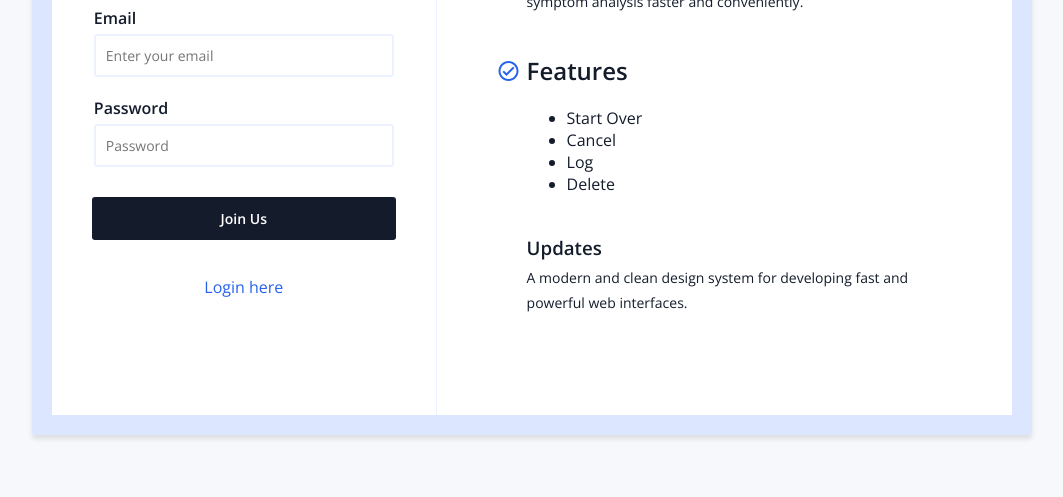
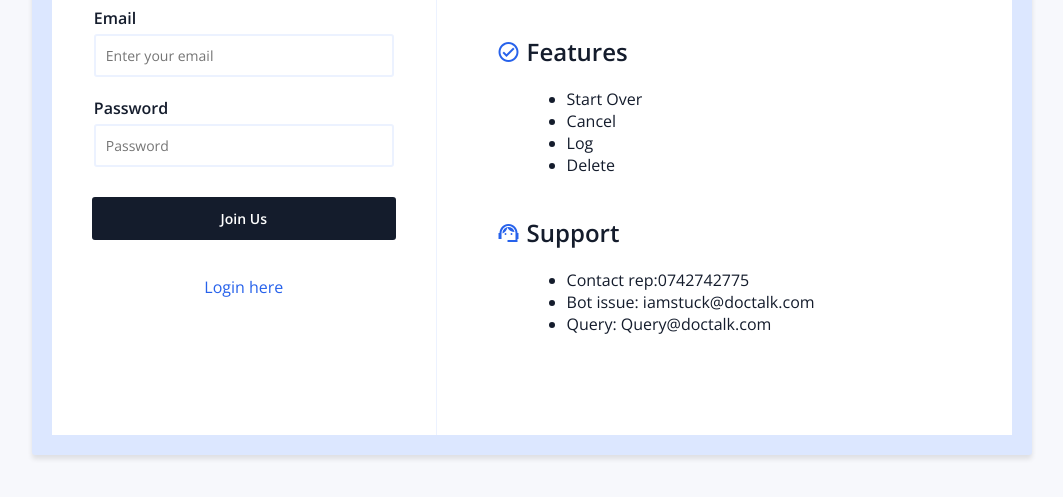
Before and after one commit to NevilleChris/HealthDoc, a website: page public/index.html in a window 1280 px wide. Shown: the part 287-784 px from the top of the page, without its empty margins (108-1171 px from the left). Drawn offline with nearby package versions, Linux system fonts and the light colour scheme.

Commit message:
Minor adjustments and updates

```diff
--- a/public/index.html
+++ b/public/index.html
@@ -159,9 +159,14 @@
       </ul></p>
       </div>
       <div class="feature">
-        <i class="fas fa-edit"></i>
-        <h3>Updates</h3>
-        <p>A modern and clean design system for developing fast and powerful web interfaces.</p>
+        <i class="fas fa-edit"><span class="material-icons-sharp">support_agent</span></i>
+        <h2>Support</h2>
+        <p><ul>
+          <li>Contact rep:0742742775</li>
+          <li>Bot issue: iamstuck@doctalk.com</li>
+          <li>Query: Query@doctalk.com</li>
+      </ul>
+        </p>
       </div>
     </div>
 
```
Also changed, not shown: public/features.html (+1 -1 lines), public/login.html (+8 -4 lines), public/phone.html (+8 -3 lines), public/support.html (+1 -1 lines).
